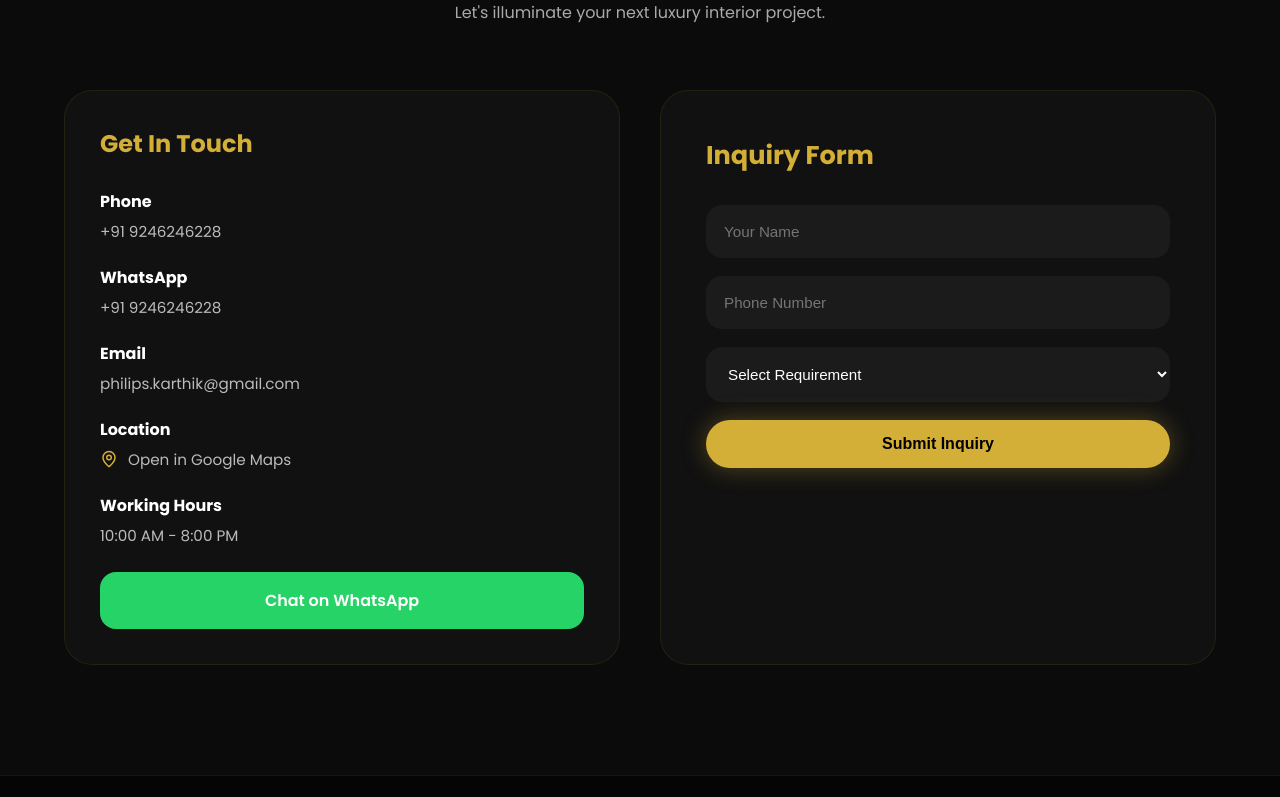
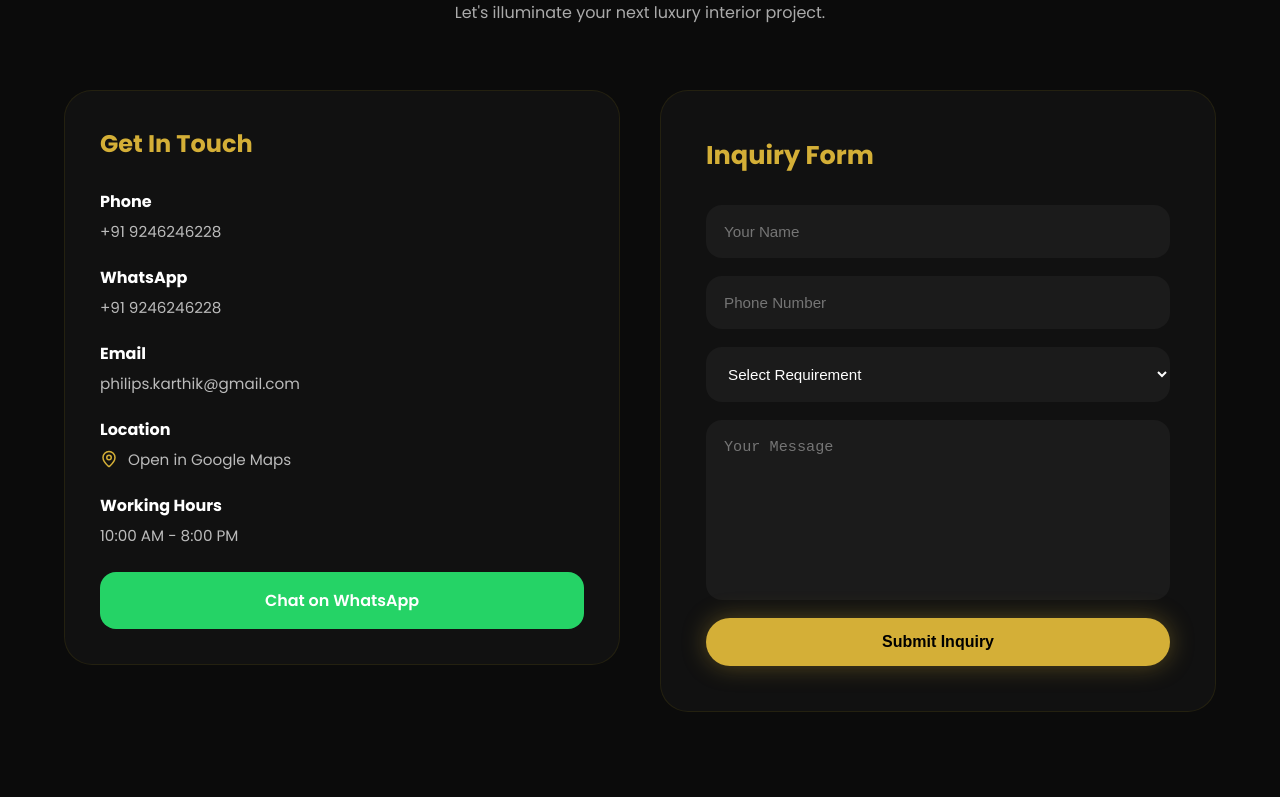
Before and after one commit to karthikwork212-bit/SKE---Int, a React (Vite) app: page / in a window 1280 px wide. Shown: the part 5337-6134 px from the top of the page. Built offline with nearby package versions, Linux system fonts and the light colour scheme.

Commit message:
Added message textarea

```diff
--- a/src/main.jsx
+++ b/src/main.jsx
@@ -442,12 +442,18 @@ const handleSubmit = async (e) => {
 
   </select>
 
+  <textarea
+    name="message"
+    placeholder="Your Message"
+    value={formData.message}
+    onChange={handleChange}
+  />
+
   <button type="submit" className="btn btn-primary">
     Submit Inquiry
   </button>
 
 </form>
-
       </div>
 
     </div>
```
